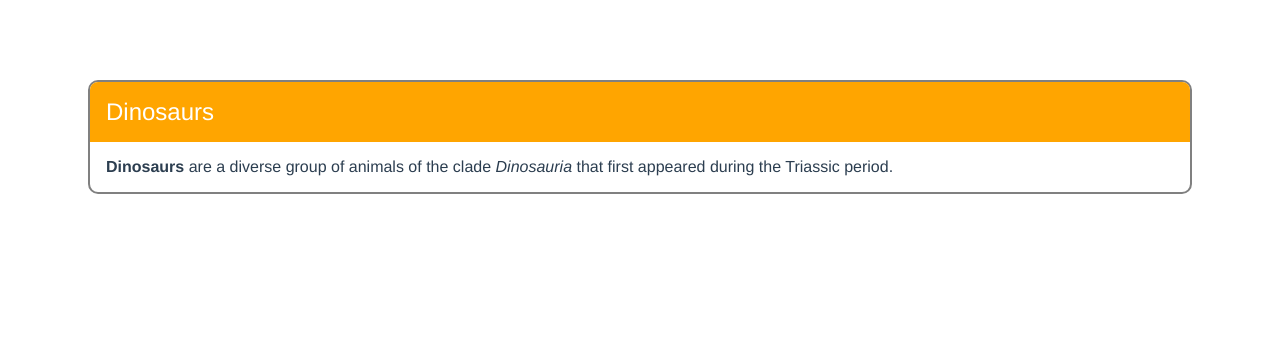
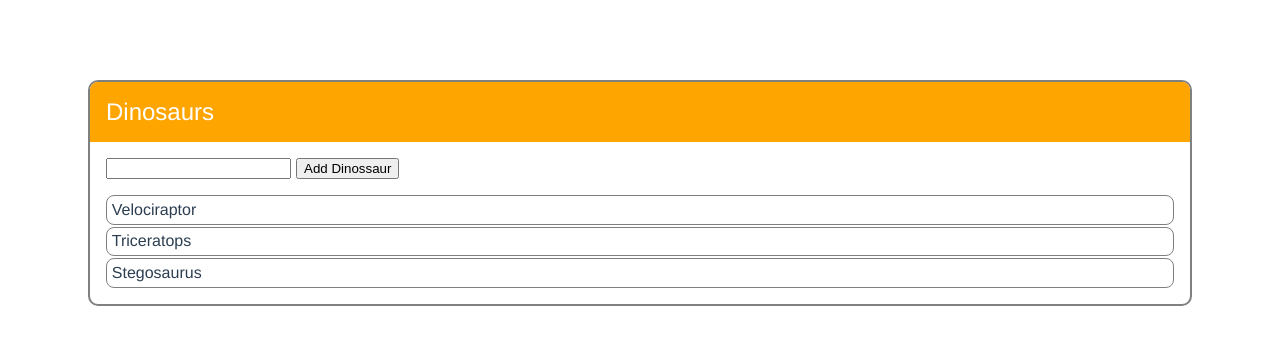
Before and after one commit to Juraci/dinosaurs-vue, a Vue app: page / in a window 1280 px wide. Shown: the top 344 px of the page. Built offline with nearby package versions, Linux system fonts and the light colour scheme.

Commit message:
adding dinosaurs

```diff
--- a/src/components/Card.vue
+++ b/src/components/Card.vue
@@ -1,7 +1,15 @@
 <template>
   <div class="card">
     <header>{{ title }}</header>
-    <div class="content" v-html="content"></div>
+    <div class="dino-form">
+      <input id="itemForm" v-on:keypress.enter="addItem"/>
+      <button type="button" name="add dinosaur" v-on:click="addItem">Add Dinossaur</button>
+    </div>
+    <ul>
+      <li v-bind:key="item.id" v-for="item in items">
+        {{ item.text }}
+      </li>
+    </ul>
   </div>
 </template>
 
@@ -11,9 +19,24 @@
     data: function() {
       return {
         title: 'Dinosaurs',
-        content: "<strong>Dinosaurs</strong> are a diverse group of animals of the clade <em>Dinosauria</em> that first appeared during the Triassic period.",
+        items: [
+          { id: 1, text: "Velociraptor" },
+          { id: 2, text: "Triceratops" },
+          { id: 3, text: "Stegosaurus" },
+        ],
       };
     },
+    methods: {
+      addItem: function() {
+        const input = document.getElementById('itemForm');
+
+        if(input.value !== "" && input.value !== " ") {
+          this.items.push({ id: this.items.length + 1, text: input.value });
+        }
+
+        input.value = "";
+      }
+    }
   }
 </script>
 
@@ -33,7 +56,30 @@
     padding: 1rem;
   }
 
-  .content {
-    padding: 1rem;
+  .dino-form {
+    margin-left: 1rem;
+    margin-top: 1rem;
+  }
+
+  input {
+    margin-right: 5px;
+  }
+
+  ul {
+    margin-left: 0px;
+    -webkit-margin-before: 1em;
+    -webkit-margin-after: 1em;
+    -webkit-margin-start: 0px;
+    -webkit-margin-end: 0px;
+    -webkit-padding-start: 1rem;
+  }
+
+  li {
+    list-style-type: none;
+    border: 1px solid Gray;
+    margin-right: 1rem;
+    margin-top: 2px;
+    padding: 0.3rem;
+    border-radius: 8px;
   }
 </style>
```
